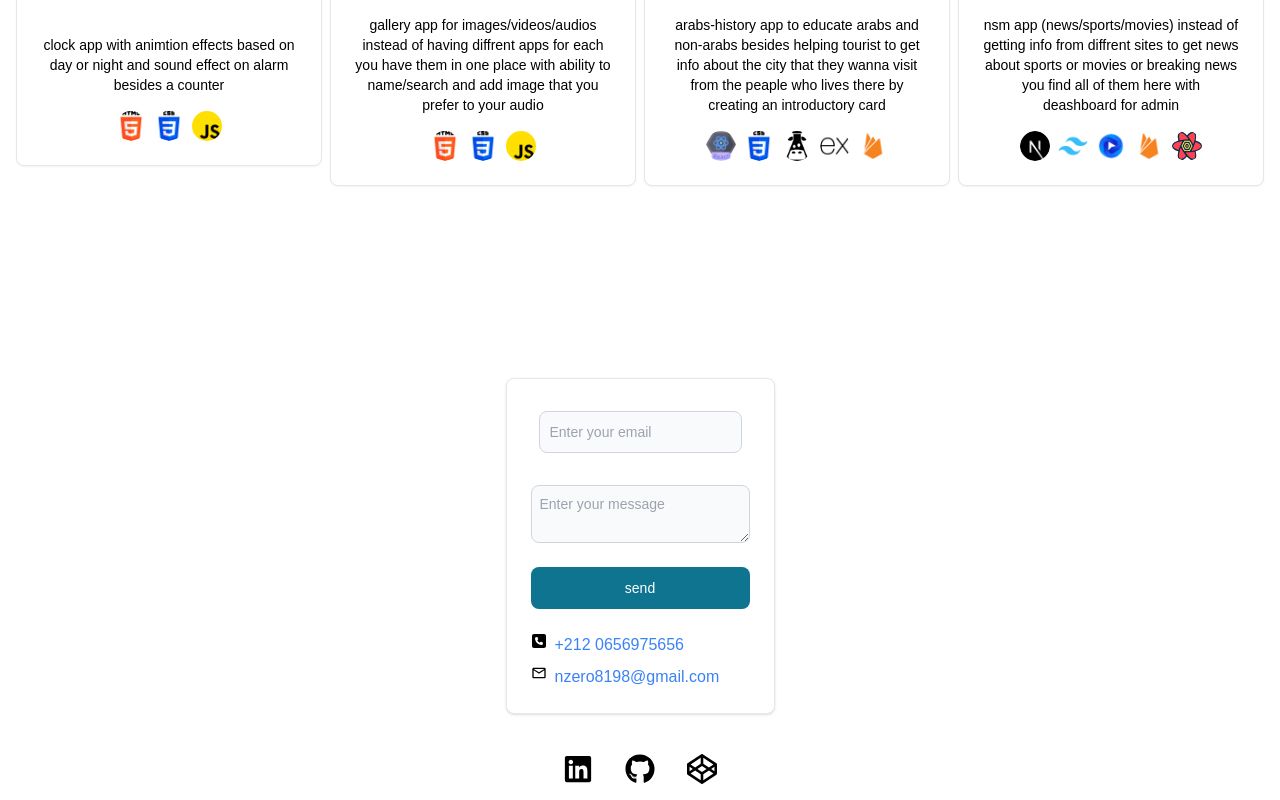
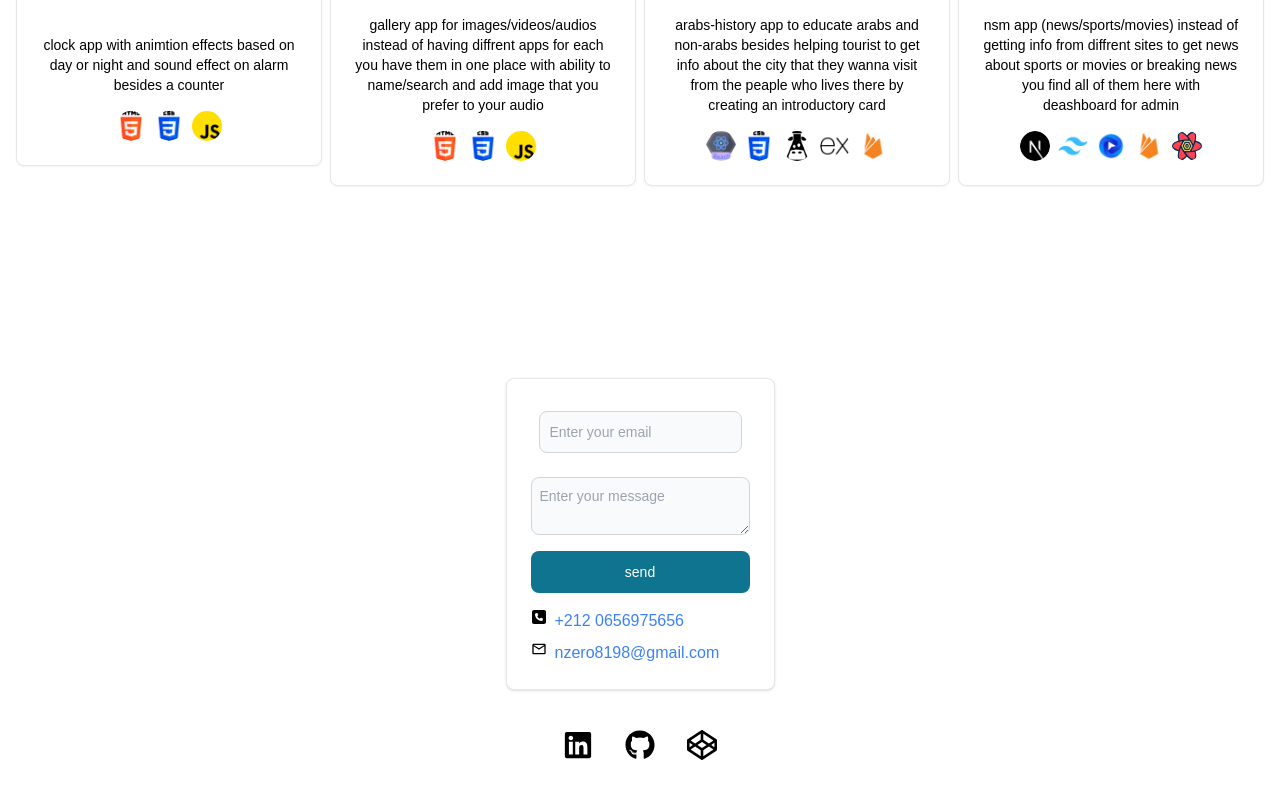
Before and after one commit to mst1253/myportfolio, a Next.js app: page / in a window 1280 px wide. Shown: the part 2437-3237 px from the top of the page. After the commit the page ends 3213 px from the top, so only its background shows below. Built offline with nearby package versions, Linux system fonts and the light colour scheme; grey boxes are pictures that could not be loaded.

Commit message:
update files

```diff
--- a/app/layout.tsx
+++ b/app/layout.tsx
@@ -2,7 +2,7 @@ import type { Metadata } from "next";
 import localFont from "next/font/local";
 import "./globals.css";
 
-/*const geistSans = localFont({
+const geistSans = localFont({
   src: "./fonts/GeistVF.woff",
   variable: "--font-geist-sans",
   weight: "100 900",
@@ -11,7 +11,7 @@ const geistMono = localFont({
   src: "./fonts/GeistMonoVF.woff",
   variable: "--font-geist-mono",
   weight: "100 900",
-});*/
+});
 
 export const metadata: Metadata = {
   title: "myportfolio",
@@ -26,8 +26,8 @@ export default function RootLayout({
   return (
     <html lang="en">
       <body
-        className='dark:bg-mainColor'//{`${geistSans.variable} ${geistMono.variable}
-       //`}
+        className={`${geistSans.variable} ${geistMono.variable}
+       dark:bg-mainColor`}
       >
         {children}
       </body>
--- a/compons/footer/footer.tsx
+++ b/compons/footer/footer.tsx
@@ -12,7 +12,7 @@ export default function Footer(){
         <div className="flex">
             <div className="container contact">
                 <Card className="shadow hover:shadow-blue-500">
-                    <form action="https://formspree.io/f/myzegprz" method="POST" className="grid gap-6">
+
                         <TextInput  type="email" id="email" name="email" required className="p-2" placeholder="Enter your email"/>
                         <Textarea className="p-2" placeholder="Enter your message"  id="message" name="message" required/>
                       <Button type="submit">send</Button>
@@ -24,7 +24,7 @@ export default function Footer(){
                         <MdOutlineMail  className="text-black dark:text-white"/>
                         nzero8198@gmail.com</span>
             </div>
-                    </form>
+
                 </Card>
             </div>
         </div>
@@ -36,3 +36,4 @@ export default function Footer(){
        </div>
     );
 }
+//<form action="https://formspree.io/f/myzegprz" method="POST" className="grid gap-6">
```
Also changed, not shown: compons/main/sub-compons/myprojects.tsx (line endings or trailing spaces).
